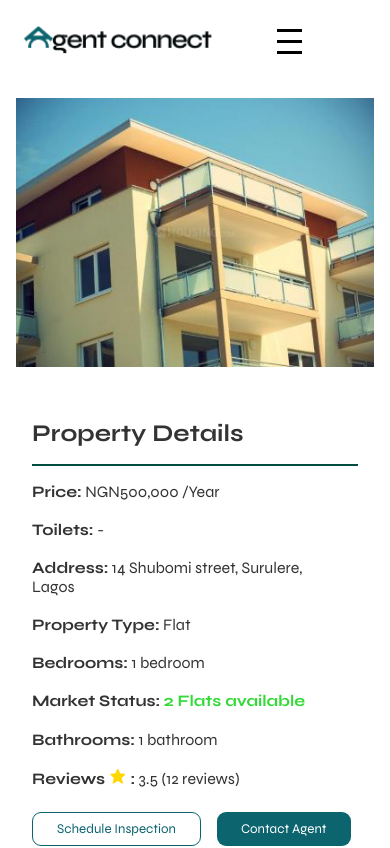
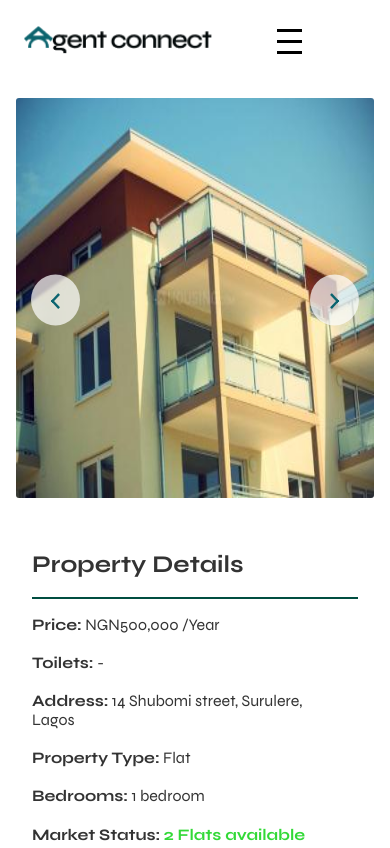
Before and after one commit to David-Ndubuisi/agentconnectdemo1, a React (Vite) app: page /property/1 in a window 390 px wide. Shown: the top 848 px of the page. Built offline with nearby package versions, Linux system fonts and the light colour scheme.

Commit message:
Add files via upload

```diff
--- /dev/null
+++ b/src/Agent.jsx
@@ -0,0 +1,25 @@
+import { useParams } from "react-router-dom";
+import agents from "./data/agents.js";
+
+function Agent() {
+  const { id } = useParams();
+  const agent = agents.find((a) => a.id === parseInt(id));
+
+  if (!agent) return <p>Agent not found</p>;
+
+  return (
+    <div className="agent-page">
+      <img src={agent.image} alt={agent.name} />
+      <h2>{agent.name}</h2>
+      <p>{agent.bio}</p>
+      <p>
+        <strong>Phone:</strong> {agent.phone}
+      </p>
+      <p>
+        <strong>Email:</strong> {agent.email}
+      </p>
+    </div>
+  );
+}
+
+export default Agent;
--- a/src/App.jsx
+++ b/src/App.jsx
@@ -12,6 +12,7 @@ import Login from "./Login.jsx";
 import Signup from "./Signup.jsx";
 import Explore from "./Explore.jsx";
 import Property from "./Property.jsx";
+import Agent from "./Agent.jsx";
 import livingRoomImage from "../public/images/2375ade4898768c14c2355d620e056b4.jpeg"; // Import image
 import FeaturedProperties from "./FeaturedProperties.jsx";
 import Services from "./Services.jsx";
@@ -60,6 +61,7 @@ function MainContent({ isLoggedIn, setIsLoggedIn }) {
         <Route path="/login" element={<Login />} />
         <Route path="/signup" element={<Signup />} />
         <Route path="/property/:id" element={<Property />} />
+        <Route path="/agent/:id" element={<Agent />} />
         <Route
           path="/"
           element={
--- a/src/Property.jsx
+++ b/src/Property.jsx
@@ -3,6 +3,7 @@ import PropertyHeader from "./components/PropertyHeader.jsx";
 import PropertyDetails from "./components/PropertyDetails.jsx";
 import PropertyDescription from "./components/PropertyDescription.jsx";
 import PropertyMap from "./components/PropertyMap.jsx";
+import PropertyPayment from "./components/PropertyPayment";
 import { useParams } from "react-router-dom";
 import properties from "./data/properties.js";
 import "./components/PropertyPage.css";
@@ -15,21 +16,20 @@ function Property() {
 
   return (
     <div className="property-page">
-      <PropertyHeader
-        image={property.image}
-        name={property.name}
-        price={property.price}
-      />
+      <PropertyHeader property={property} />
 
       <PropertyDetails
         location={property.location}
         price={property.price}
         availability={property.availability}
+        agentId={property.agentId}
       />
 
       <PropertyDescription description={property.description} />
 
       <PropertyMap location={property.location} mapSrc={property.mapSrc} />
+
+      <PropertyPayment />
     </div>
   );
 }
--- a/src/components/PropertyDetails.jsx
+++ b/src/components/PropertyDetails.jsx
@@ -1,4 +1,8 @@
-function PropertyDetails({ price, location, availability }) {
+import { useParams, useNavigate } from "react-router-dom";
+
+function PropertyDetails({ price, location, availability, agentId }) {
+  const navigate = useNavigate();
+
   return (
     <div className="property-details2">
       <h2>Property Details</h2>
@@ -34,7 +38,9 @@ function PropertyDetails({ price, location, availability }) {
       </div>
       <div className="details-buttons">
         <button id="schdl_insp">Schedule Inspection</button>
-        <button>Contact Agent</button>
+        <button onClick={() => navigate(`/agent/${agentId}`)}>
+          Contact Agent
+        </button>
       </div>
     </div>
   );
--- a/src/components/PropertyHeader.jsx
+++ b/src/components/PropertyHeader.jsx
@@ -1,10 +1,37 @@
-function PropertyHeader({ image, name, price }) {
+import { useState } from "react";
+function PropertyHeader({ property }) {
+  const [current, setCurrent] = useState(0);
+
+  // Dynamically pull available image keys
+  const images = [property.image, property.image2, property.image3].filter(
+    Boolean
+  );
+
+  const nextSlide = () => setCurrent((prev) => (prev + 1) % images.length);
+  const prevSlide = () =>
+    setCurrent((prev) => (prev - 1 + images.length) % images.length);
+
   return (
     <div className="property-header">
-      <img src={image} alt={name} className="property-main-image" />
-      <div className="property-header-info">
-        <h1></h1>
-        <h3></h3>
+      <div className="carousel">
+        <div className="carousel-image-wrapper" key={current}>
+          <img
+            src={images[current]}
+            alt={`${property.name} ${current + 1}`}
+            className="property-main-image"
+          />
+        </div>
+
+        {images.length > 1 && (
+          <>
+            <button className="prev" onClick={prevSlide}>
+              ‹
+            </button>
+            <button className="next" onClick={nextSlide}>
+              ›
+            </button>
+          </>
+        )}
       </div>
     </div>
   );
--- a/src/components/PropertyPage.css
+++ b/src/components/PropertyPage.css
@@ -5,22 +5,62 @@
 }
 
 .property-header {
-  text-align: center;
+  position: relative;
+  margin-bottom: 30px;
+}
+
+.carousel {
+  position: relative;
+  width: 100%;
+  max-height: 450px;
+  overflow: hidden;
+}
+
+.carousel-image-wrapper {
+  animation: fadeSlide 0.5s ease-in-out;
+}
+
+@keyframes fadeSlide {
+  0% {
+    opacity: 0;
+    transform: translateX(30px);
+  }
+  100% {
+    opacity: 1;
+    transform: translateX(0);
+  }
 }
 
 .property-main-image {
   width: 100%;
-  max-height: 400px;
+  height: 400px;
   object-fit: fill;
+  border-radius: 3px;
+  transition: all 0.5s ease-in-out;
 }
 
-.property-header-info {
-  margin-top: 1rem;
+.carousel button.prev,
+.carousel button.next {
+  color: #0c646f;
+  position: absolute;
+  top: 50%;
+  transform: translateY(-50%);
+  background: rgba(255, 255, 255, 0.7);
+  border: none;
+  font-size: 2rem;
+  padding: 5px 18px 7px 18px;
+  cursor: pointer;
+  border-radius: 50%;
+  transition: 0.3s;
+  z-index: 10;
 }
 
-.property-header-info h1 {
-  font-size: 2rem;
-  margin-bottom: 0.5rem;
+.carousel button.prev {
+  left: 15px;
+}
+
+.carousel button.next {
+  right: 15px;
 }
 
 .property-details2 {
@@ -29,8 +69,9 @@
 }
 
 .property-details2 h2 {
-  padding-bottom: 1rem;
+  padding-bottom: 1.1rem;
   border-bottom: 2px solid #004d40;
+  padding-left: 7.3rem;
 }
 
 .details-grid {
@@ -69,6 +110,9 @@
   .details-buttons {
     margin-left: 0rem;
   }
+  .property-details2 h2 {
+    padding-left: 0rem;
+  }
 }
 
 .details-buttons button {
@@ -103,8 +147,9 @@
 
 .property-description h2,
 .property-map h2 {
-  padding-bottom: 1rem;
+  padding-bottom: 1.1rem;
   border-bottom: 2px solid #004d40;
+  padding-left: 7.3rem;
 }
 
 .property-description p {
@@ -122,6 +167,10 @@
   .property-description p {
     width: 100%;
     margin-left: 0rem;
+  }
+  .property-description h2,
+  .property-map h2 {
+    padding-left: 0rem;
   }
 }
 
@@ -178,3 +227,63 @@
     margin-left: 1.3rem;
   }
 }
+
+.property-payment {
+  margin-top: 2rem;
+  padding: 1rem;
+  font-family: sans-serif;
+  position: relative;
+}
+
+.property-payment h2 {
+  padding-bottom: 1.1rem;
+  border-bottom: 2px solid #004d40;
+  padding-left: 7.3rem;
+}
+
+.property-payment p {
+  width: 80%;
+  padding-top: 2%;
+  margin-left: 7.2rem;
+}
+
+.payment-warning {
+  margin-top: 0.5rem;
+  font-size: 0.95rem;
+}
+
+.payment-warning span {
+  color: red;
+}
+
+.rent-btn {
+  padding: 0.5rem 2.5rem;
+  border: none;
+  background: #0c646f;
+  color: #fff;
+  cursor: pointer;
+  border-radius: 9px;
+  transition: 0.7s;
+  margin-top: 3rem;
+  margin-left: 63.7rem;
+}
+
+.rent-btn:hover {
+  background: #44bfd0;
+  color: #fff;
+  border: 1px solid #44bfd0;
+}
+
+@media (max-width: 768px) {
+  .property-payment h2 {
+    padding-left: 0rem;
+  }
+
+  .property-payment p {
+    width: 100%;
+    margin-left: 0rem;
+  }
+  .rent-btn {
+    margin-left: 0rem;
+  }
+}
--- /dev/null
+++ b/src/components/PropertyPayment.jsx
@@ -0,0 +1,24 @@
+import React from "react";
+
+const PropertyPayment = () => {
+  return (
+    <div className="property-payment">
+      <h2>Payment</h2>
+      <p>
+        Secure your dream apartment with <strong>Agent Connect</strong>. We
+        offer fixed 10% Commission, Reliable system and verified Agents. Agent
+        connect does not require inspection or loyalty fee.
+      </p>
+      <p className="payment-warning">
+        <strong>Note;</strong>{" "}
+        <span>
+          Any payment made off this application has nothing to do with Agent
+          connect.
+        </span>
+      </p>
+      <button className="rent-btn">Rent</button>
+    </div>
+  );
+};
+
+export default PropertyPayment;
--- /dev/null
+++ b/src/data/agents.js
@@ -0,0 +1,24 @@
+import agent1 from "../images/Professional headshot of a businessman_ Corporate photography.jpeg";
+import agent2 from "../images/real-estate-for-rent-rented.png";
+
+const agents = [
+    {
+      id: 9834012,
+      name: "Abbu Akeem",
+      phone: "08123456789",
+      email: "abbuakeem@example.com",
+      image: agent1,
+      total_listings: "35",
+      bio: "Experienced agent with 10 years in real estate...",
+    },
+    {
+      id: 9834013,
+      name: "Angela Matthew",
+      phone: "08098765432",
+      email: "angela.matthew@example.com",
+      image: agent2,
+      bio: "I specialize in Lagos Island properties...",
+    },
+  ];
+
+  export default agents;
```
Also changed, not shown: src/data/properties.js (+14 -0 lines), src/images/Professional headshot of a businessman_ Corporate photography.jpeg (added).
